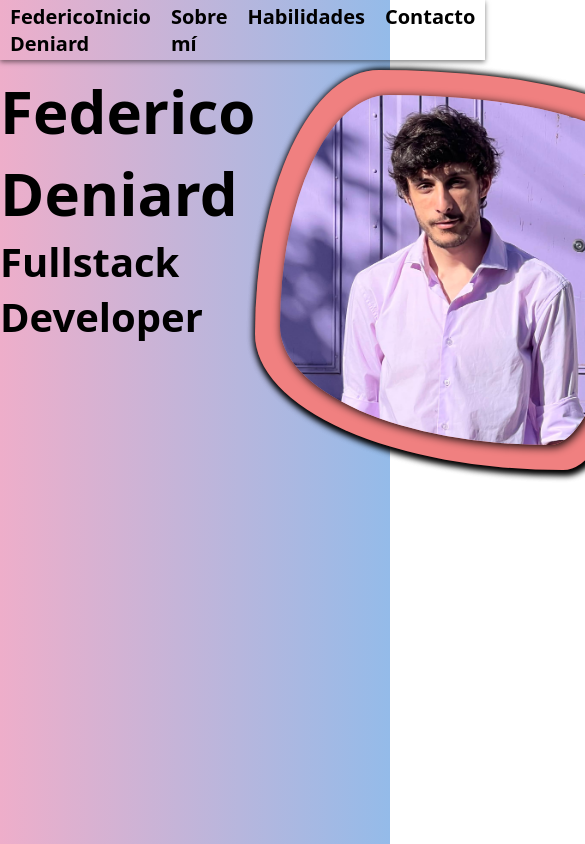
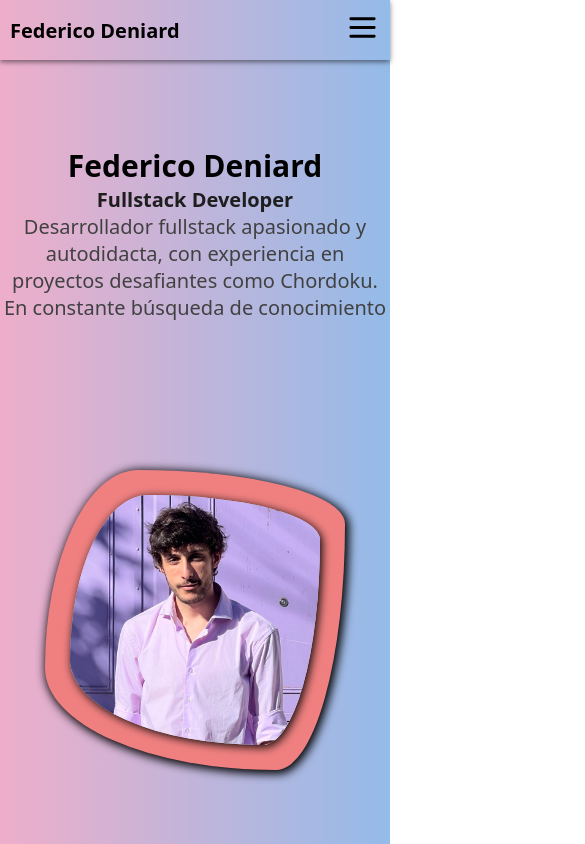
Before and after one commit to FedericoDeniard/rework-portfolio, a React (Vite) app: page / in a window 390 px wide. Shown: the top 844 px of the page, 585 px wide, since content can reach past the window. Built offline with nearby package versions, Linux system fonts and the light colour scheme.

Commit message:
finished home and made responsive design for header and home

```diff
--- a/src/App.css
+++ b/src/App.css
@@ -7,8 +7,36 @@
     /* Header's height + 10px */
     display: flex;
     justify-content: space-around;
+    align-items: center;
 }
 
 .home-title {
-    font-size: 40px;
+    font-size: clamp(20px, 2.6vw, 80px);
+    /* Originally was 50px */
 }
+
+.home-title_dev {
+    color: #1e1e1f;
+}
+
+.home-title_description {
+    max-width: 800px;
+    font-size: clamp(20px, 2.083vw, 60px);
+    /* Originally was 40px */
+    color: #414142;
+}
+
+
+@media only screen and (max-width: 768px) {
+    .home {
+        flex-direction: column;
+    }
+
+    .home-title {
+        width: 100vw;
+        display: flex;
+        flex-direction: column;
+        align-items: center;
+        text-align: center;
+    }
+}
--- a/src/App.jsx
+++ b/src/App.jsx
@@ -9,13 +9,26 @@ function App() {
   return (
     <>
       <Header />
+      {
+        // region Home
+      }
       <div className="home">
         <div className="home-title">
           <h2 className="home-title_name">Federico Deniard</h2>
           <h4 className="home-title_dev">Fullstack Developer</h4>
+          <p className="home-title_description">
+            Desarrollador fullstack apasionado y autodidacta, con experiencia en
+            proyectos desafiantes como Chordoku. En constante búsqueda de
+            conocimiento
+          </p>
         </div>
         <CircleButton imgSource={yoImg} />
       </div>
+      {
+        // endregion
+        // region skills
+      }
+      <div className=""></div>
     </>
   );
 }
--- a/src/components/circleButton/CircleButton.jsx
+++ b/src/components/circleButton/CircleButton.jsx
@@ -29,11 +29,8 @@ export const CircleButton = ({ imgSource }) => {
   }, [isRotating]);
 
   return (
-    <div className="circle-button">
-      <div
-        className={`circle-button ${isRotating ? "rotate" : ""}`}
-        onMouseOver={rotateClass}
-      >
+    <div className={`circle-button ${isRotating ? "rotate" : ""}`}>
+      <div className={`circle-button_inner`} onMouseOver={rotateClass}>
         {imageExists()}
       </div>
     </div>
--- a/src/components/circleButton/circleButton.css
+++ b/src/components/circleButton/circleButton.css
@@ -1,14 +1,12 @@
 .circle-button {
     background-color: lightcoral;
-    height: 400px;
-    width: 400px;
+    height: 500px;
+    width: 500px;
     border-radius: 31% 69% 23% 77% / 66% 18% 82% 34%;
     display: flex;
     justify-content: center;
     align-items: center;
-    box-shadow: 2px 2px 7px 2px #000;
-
-
+    box-shadow: 2px 2px 10px 2px #000;
 }
 
 .rotate {
@@ -17,20 +15,18 @@
 }
 
 .circle-button_inner {
-    border: 1px solid #000;
+    box-shadow: 2px 2px 10px #000;
     background-color: lightgray;
-    height: 350px;
-    width: 350px;
+    height: 450px;
+    width: 450px;
     border-radius: inherit;
-    display: flex;
 }
 
 .circle-button_inner-img {
-    height: 350px;
-    width: 350px;
+    height: inherit;
+    width: inherit;
     border-radius: inherit;
     object-fit: cover;
-    box-shadow: 2px 2px 10px #000;
 }
 
 @-webkit-keyframes rotate-circle-button {
@@ -56,3 +52,15 @@
         transform: rotateX(-360deg);
     }
 }
+
+@media only screen and (max-width: 768px) {
+    .circle-button {
+        height: 300px;
+        width: 300px;
+    }
+
+    .circle-button_inner {
+        height: 250px;
+        width: 250px;
+    }
+}
--- a/src/components/header/Header.jsx
+++ b/src/components/header/Header.jsx
@@ -1,7 +1,11 @@
 import "./header.css";
 import { TextButton } from "../textButton/TextButton";
+import menu from "../../assets/menu.svg";
+import { useState } from "react";
 
 export const Header = () => {
+  const [menuOpened, setMenuOpened] = useState(false);
+
   return (
     <>
       <header className="header">
@@ -12,6 +16,37 @@ export const Header = () => {
           <TextButton text="Habilidades" destiny={""} />
           <TextButton text="Contacto" destiny={""} />
         </div>
+        <div className="header-info_mobile">
+          <img
+            src={menu}
+            onClick={() => setMenuOpened(!menuOpened)}
+            className="header-info_mobile-button"
+          ></img>
+          <div
+            className={`header-info_mobile-menu ${menuOpened ? "opened" : ""}`}
+          >
+            <TextButton
+              className="header-info_mobile-menu_option"
+              text="Inicio"
+              destiny={""}
+            />
+            <TextButton
+              className="header-info_mobile-menu_option"
+              text="Sobre mí"
+              destiny={""}
+            />
+            <TextButton
+              className="header-info_mobile-menu_option"
+              text="Habilidades"
+              destiny={""}
+            />
+            <TextButton
+              className="header-info_mobile-menu_option"
+              text="Contacto"
+              destiny={""}
+            />
+          </div>
+        </div>
       </header>
     </>
   );
--- a/src/components/header/header.css
+++ b/src/components/header/header.css
@@ -18,3 +18,40 @@
     flex-direction: row;
     gap: 20px;
 }
+
+@media only screen and (max-width: 768px) {
+    .header-info {
+        display: none;
+    }
+
+    .header-info_mobile {
+        position: relative;
+        display: inline-block;
+    }
+
+    .header-info_mobile-button {
+        height: 35px;
+        cursor: pointer;
+    }
+
+    .header-info_mobile-menu {
+        display: none;
+    }
+
+    .opened {
+        display: flex;
+        position: absolute;
+        flex-direction: column;
+        left: -80px;
+        background-color: #dda1f0;
+        border-radius: 10px;
+        padding: 5px;
+        gap: 10px;
+        transition: left 3.3s ease;
+        border: 1px solid #000;
+    }
+
+    .header-info_mobile-menu_option {
+        box-shadow: 0px 2px 4px rgba(0, 0, 0, 0.2);
+    }
+}
--- a/src/components/textButton/TextButton.jsx
+++ b/src/components/textButton/TextButton.jsx
@@ -1,11 +1,9 @@
 import "./textButton.css";
 
-export const TextButton = ({ text, destiny }) => {
+export const TextButton = ({ text, destiny, className }) => {
   return (
-    <>
-      <a className="textbutton" href={destiny}>
-        {text}
-      </a>
-    </>
+    <a className={`textbutton ${className}`} href={destiny}>
+      {text}
+    </a>
   );
 };
--- a/src/components/textButton/textButton.css
+++ b/src/components/textButton/textButton.css
@@ -6,6 +6,6 @@
 }
 
 .textbutton:hover {
-    color: lightskyblue;
+    color: #2f35ad;
     text-decoration: underline;
 }
```
Also changed, not shown: src/assets/menu.svg (added).
